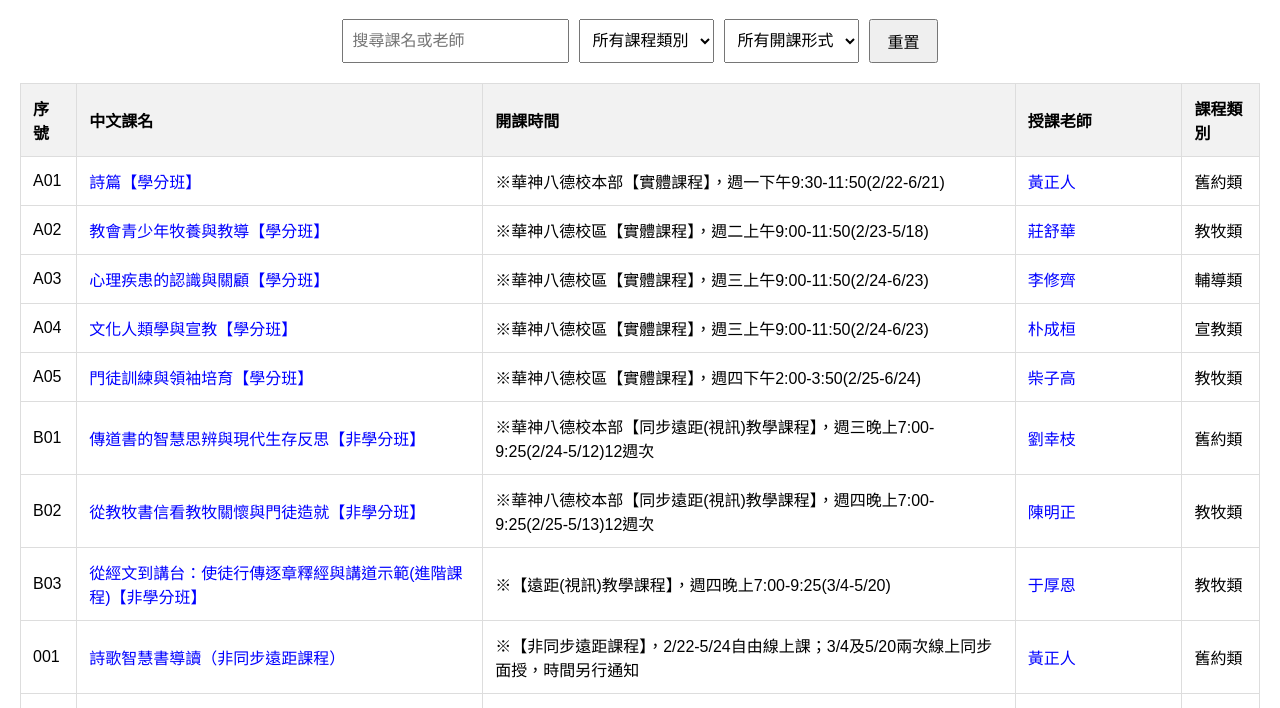
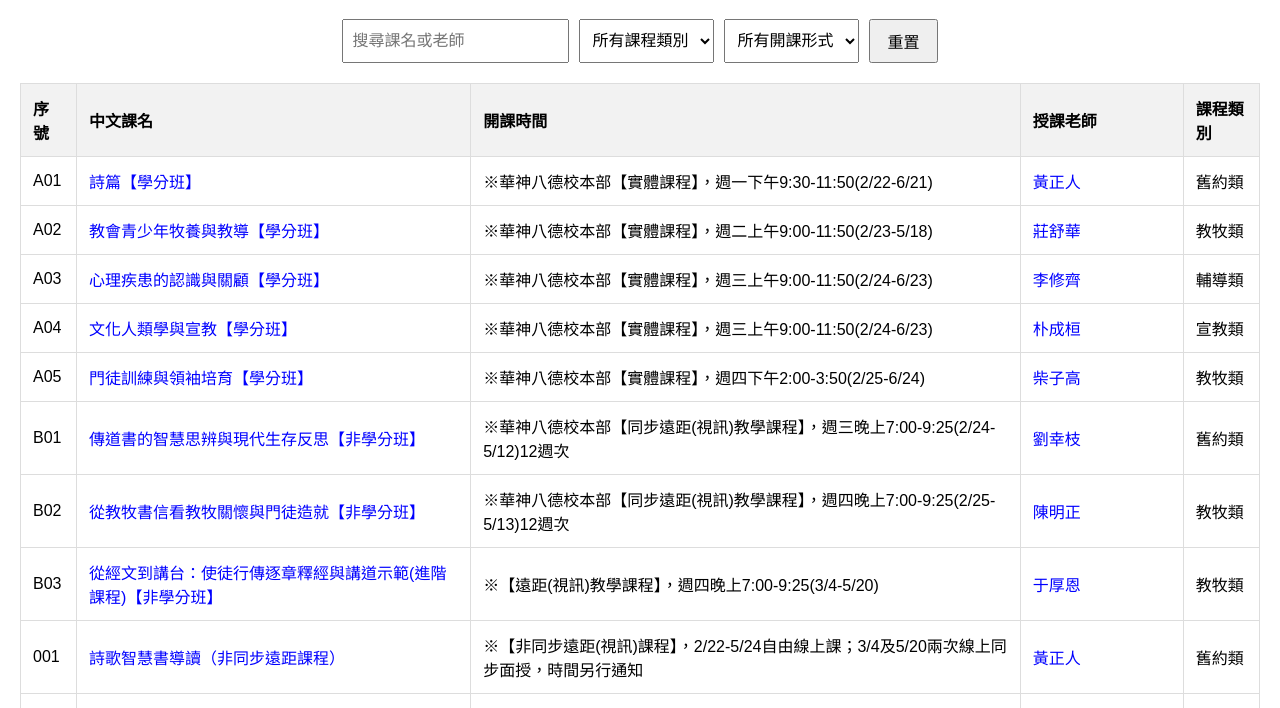
Before and after one commit to kuanminchen-collab/cestee-courses, a plain HTML site: page index.html in a window 1280 px wide. Shown: the part 70-778 px from the top of the page. Drawn offline with Linux system fonts and the light colour scheme.

Commit message:
Update index.html

```diff
--- a/index.html
+++ b/index.html
@@ -58,14 +58,14 @@
     <script>
         const courses = [
     {"serial":"A01","name":"詩篇【學分班】","nameUrl":"https://tee.ces.edu.tw/course/OT117","time":"※華神八德校本部【實體課程】，週一下午9:30-11:50(2/22-6/21)","teacher":"黃正人","teacherUrl":"https://tee.ces.edu.tw/course/teacher/OT117","category":"舊約類"},
-    {"serial":"A02","name":"教會青少年牧養與教導【學分班】","nameUrl":"https://tee.ces.edu.tw/course/PA353","time":"※華神八德校區【實體課程】，週二上午9:00-11:50(2/23-5/18)","teacher":"莊舒華","teacherUrl":"https://tee.ces.edu.tw/course/teacher/PA353","category":"教牧類"},
-    {"serial":"A03","name":"心理疾患的認識與關顧【學分班】","nameUrl":"https://tee.ces.edu.tw/course/PC834a","time":"※華神八德校區【實體課程】，週三上午9:00-11:50(2/24-6/23)","teacher":"李修齊","teacherUrl":"https://tee.ces.edu.tw/course/teacher/PC834a","category":"輔導類"},
-    {"serial":"A04","name":"文化人類學與宣教【學分班】","nameUrl":"https://tee.ces.edu.tw/course/EM285","time":"※華神八德校區【實體課程】，週三上午9:00-11:50(2/24-6/23)","teacher":"朴成桓","teacherUrl":"https://tee.ces.edu.tw/course/teacher/EM285","category":"宣教類"},
-    {"serial":"A05","name":"門徒訓練與領袖培育【學分班】","nameUrl":"https://tee.ces.edu.tw/course/PA255","time":"※華神八德校區【實體課程】，週四下午2:00-3:50(2/25-6/24)","teacher":"柴子高","teacherUrl":"https://tee.ces.edu.tw/course/teacher/PA255","category":"教牧類"},
+    {"serial":"A02","name":"教會青少年牧養與教導【學分班】","nameUrl":"https://tee.ces.edu.tw/course/PA353","time":"※華神八德校本部【實體課程】，週二上午9:00-11:50(2/23-5/18)","teacher":"莊舒華","teacherUrl":"https://tee.ces.edu.tw/course/teacher/PA353","category":"教牧類"},
+    {"serial":"A03","name":"心理疾患的認識與關顧【學分班】","nameUrl":"https://tee.ces.edu.tw/course/PC834a","time":"※華神八德校本部【實體課程】，週三上午9:00-11:50(2/24-6/23)","teacher":"李修齊","teacherUrl":"https://tee.ces.edu.tw/course/teacher/PC834a","category":"輔導類"},
+    {"serial":"A04","name":"文化人類學與宣教【學分班】","nameUrl":"https://tee.ces.edu.tw/course/EM285","time":"※華神八德校本部【實體課程】，週三上午9:00-11:50(2/24-6/23)","teacher":"朴成桓","teacherUrl":"https://tee.ces.edu.tw/course/teacher/EM285","category":"宣教類"},
+    {"serial":"A05","name":"門徒訓練與領袖培育【學分班】","nameUrl":"https://tee.ces.edu.tw/course/PA255","time":"※華神八德校本部【實體課程】，週四下午2:00-3:50(2/25-6/24)","teacher":"柴子高","teacherUrl":"https://tee.ces.edu.tw/course/teacher/PA255","category":"教牧類"},
     {"serial":"B01","name":"傳道書的智慧思辨與現代生存反思【非學分班】","nameUrl":"https://tee.ces.edu.tw/course/OT119a","time":"※華神八德校本部【同步遠距(視訊)教學課程】，週三晚上7:00-9:25(2/24-5/12)12週次","teacher":"劉幸枝","teacherUrl":"https://tee.ces.edu.tw/course/teacher/OT119a","category":"舊約類"},
     {"serial":"B02","name":"從教牧書信看教牧關懷與門徒造就【非學分班】","nameUrl":"https://tee.ces.edu.tw/course/PA254","time":"※華神八德校本部【同步遠距(視訊)教學課程】，週四晚上7:00-9:25(2/25-5/13)12週次","teacher":"陳明正","teacherUrl":"https://tee.ces.edu.tw/course/teacher/PA254","category":"教牧類"},
     {"serial":"B03","name":"從經文到講台：使徒行傳逐章釋經與講道示範(進階課程)【非學分班】","nameUrl":"https://tee.ces.edu.tw/course/PA358","time":"※【遠距(視訊)教學課程】，週四晚上7:00-9:25(3/4-5/20)","teacher":"于厚恩","teacherUrl":"https://tee.ces.edu.tw/course/teacher/PA358","category":"教牧類"},
-    {"serial":"001","name":"詩歌智慧書導讀（非同步遠距課程）","nameUrl":"https://tee.ces.org.tw/course/OT206p","time":"※【非同步遠距課程】，2/22-5/24自由線上課；3/4及5/20兩次線上同步面授，時間另行通知","teacher":"黃正人","teacherUrl":"https://tee.ces.org.tw/course/teacher/OT206p","category":"舊約類"},
+    {"serial":"001","name":"詩歌智慧書導讀（非同步遠距課程）","nameUrl":"https://tee.ces.org.tw/course/OT206p","time":"※【非同步遠距(視訊)課程】，2/22-5/24自由線上課；3/4及5/20兩次線上同步面授，時間另行通知","teacher":"黃正人","teacherUrl":"https://tee.ces.org.tw/course/teacher/OT206p","category":"舊約類"},
     {"serial":"002","name":"基督教神學(下)","nameUrl":"https://tee.ces.org.tw/course/CT202k","time":"※【全視訊課程】，週一晚上7:00-9:25(2/22-5/24)12週次","teacher":"張瀚仁","teacherUrl":"https://tee.ces.org.tw/course/teacher/CT202k","category":"神學類"},
     {"serial":"003","name":"翻轉世代的牧養力","nameUrl":"https://tee.ces.org.tw/course/PA360","time":"※南京東路禮拜堂新安中心【實體課程】，週一晚上7:00-9:25(2/22-5/24)12週次","teacher":"莊舒華、林愛翎、劉怡坪","teacherUrl":"https://tee.ces.org.tw/course/teacher/PA360","category":"教牧類"},
     {"serial":"004","name":"輔導原理與人格理論","nameUrl":"https://tee.ces.org.tw/course/PC623a","time":"※【全視訊課程】，週一晚上7:00-9:25(2/22-5/24)12週次","teacher":"趙慧香","teacherUrl":"https://tee.ces.org.tw/course/teacher/PC623a","category":"輔導類"},
```
